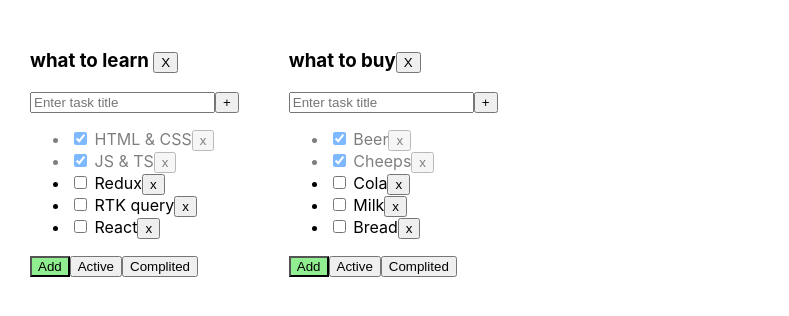
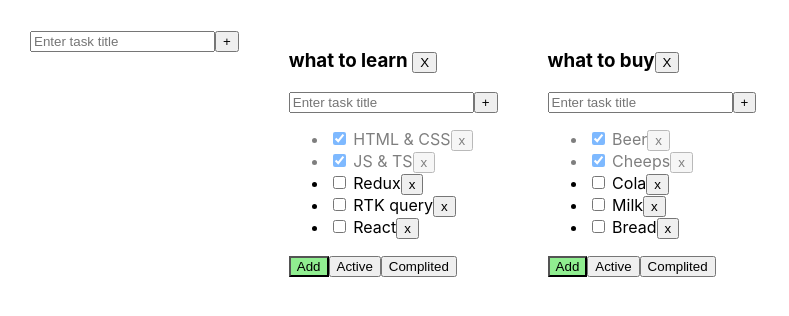
Before and after one commit to WladyslawRouba/Todolist, a React (Vite) app: page / in a window 1280 px wide. Shown: the top 316 px of the page, without its empty margins (0-789 px from the left). Built offline with nearby package versions, Linux system fonts and the light colour scheme.

Commit message:
2-sprint-2

```diff
--- a/src/App.tsx
+++ b/src/App.tsx
@@ -1,7 +1,8 @@
 import './App.css'
 import { useState } from'react'
-import {TodolistItem, taskType} from './TodolistItem.tsx'
+import {TodolistItem} from './TodolistItem.tsx'
 import {v1} from 'uuid'
+import {CreateItemForm} from "./CreateItemForm.tsx";
 
 export type FilterValues = "All" | "Active" | "Completed"
 export type Todolist = {
@@ -11,6 +12,11 @@ export type Todolist = {
 }
 export type tasksState = {
     [todolistId: string]: taskType[]
+}
+export type taskType = {
+    id: string
+    title: string
+    isDone: boolean
 }
 
 function App() {
@@ -36,6 +42,7 @@ function App() {
             {id: v1(), title: "Bread", isDone: false},
         ]
     })
+    // CRUD Task
     const deleteTask = (id: string, todolistId: string) => {
         setTasks({...tasks,[todolistId]: tasks[todolistId].filter((task) => task.id !== id )})
     }
@@ -47,12 +54,24 @@ function App() {
     const changeTaskStatus = (taskId: string, isDone: boolean, todolistId: string) => {
         setTasks({...tasks, [todolistId]: tasks[todolistId].map(task => task.id == taskId ? {...task, isDone} : task) })
     }
+    const changeTaskTitle = (taskId: string, title: string, todolistId: string) => {
+        setTasks({...tasks, [todolistId]: tasks[todolistId].map(task => task.id == taskId ? {...task, title} : task) })
+    }
 
+// CRUD TodoList
     const changeFilter = (filter: FilterValues, todolistId: string) => {
         setTodolists(todolists.map(tl => tl.id === todolistId ? {...tl, filter} : tl))
     }
+    const changeTodolistTitle = (title: string, todolistId: string) => {
+        setTodolists(todolists.map(tl => tl.id === todolistId ? {...tl, title} : tl))
+    }
     const deleteTodolist = (todolistId: string) =>{
         setTodolists(todolists.filter(tl => tl.id !== todolistId))
+    }
+    const createTodolist = (title: string) => {
+        const newTodolistId = v1()
+        setTodolists([...todolists, {id: newTodolistId, title, filter: "All"}])
+        setTasks({...tasks, [newTodolistId]: []})
     }
 
     const todolistComponents = todolists.map(tl => {
@@ -80,6 +99,8 @@ function App() {
                 createTask={createTask}
                 changeTaskStatus={changeTaskStatus}
                 deleteTodolist={deleteTodolist}
+                changeTaskTitle ={changeTaskTitle }
+                changeTodolistTitle={changeTodolistTitle}
 
 
             />
@@ -88,6 +109,7 @@ function App() {
 
     return (
         <div className="app">
+            <CreateItemForm createItem={createTodolist}/>
             {todolistComponents}
 
         </div>
--- /dev/null
+++ b/src/CreateItemForm.tsx
@@ -0,0 +1,46 @@
+import {Button} from "./Button.tsx";
+import {ChangeEvent, KeyboardEvent, useState} from "react";
+type Props = {
+    createItem: (title: string) => void
+}
+export const CreateItemForm = ({createItem}: Props) => {
+    const[itemTitle, setItemTitle] = useState('')
+    const[error, setError]= useState<string | null>(null)
+
+
+    const changeItemTitleHandler = (event: ChangeEvent<HTMLInputElement>) =>{
+        setItemTitle(event.currentTarget.value)
+        setError(null)
+
+    }
+
+    const createItemHandler = () => {
+        const trimmedTitle = itemTitle.trim()
+        if(trimmedTitle !== ''){
+            createItem(trimmedTitle)
+            setItemTitle('')
+        }else{
+            setError('Task title cannot be empty')
+        }
+    }
+
+    const createItemEnterHandler = (event: KeyboardEvent<HTMLInputElement>) =>{
+        if(event.key === "Enter"){
+            createItemHandler()
+        }
+    }
+    return (
+
+        <div>
+            <input className={error ? "error" : ""}
+                   value={itemTitle}
+                   placeholder="Enter task title"
+                   onChange={changeItemTitleHandler}
+                   onKeyDown={createItemEnterHandler}
+            />
+            <Button title="+" onClick={createItemHandler}/>
+            {error &&<div className={'error-message'}>{error}</div>}
+
+        </div>
+    )
+}
--- /dev/null
+++ b/src/EditableSpan.tsx
@@ -0,0 +1,28 @@
+import {ChangeEvent, useState} from "react";
+
+type Props = {
+    title: string,
+}
+export const EditableSpan = ({title}: Props) => {
+    const [isEditMode, setIsEditMode] = useState(false)
+    const [itemTitle, setItemTitle] = useState('title')
+
+    const onEditMode = () => {
+        setIsEditMode(true)
+    }
+    const offEditMode = () => {
+        setIsEditMode(false)
+    }
+    const changeItemTitleHandler = (event: ChangeEvent<HTMLInputElement>) => {
+        setItemTitle(event.currentTarget.value)
+    }
+
+    return (
+        isEditMode ? <input value={itemTitle}
+                            onChange={changeItemTitleHandler}
+                            onBlur={offEditMode}
+                            autoFocus
+            />
+            : <span onDoubleClick={onEditMode}>{title}</span>
+    )
+}
--- a/src/TodolistItem.tsx
+++ b/src/TodolistItem.tsx
@@ -1,8 +1,9 @@
 
 import {Button} from "./Button.tsx";
-import { FilterValues} from "./App.tsx";
-import {ChangeEvent, KeyboardEvent, useState } from "react";
-
+import { FilterValues, taskType } from "./App.tsx";
+import {ChangeEvent, } from "react";
+import { CreateItemForm } from "./CreateItemForm.tsx";
+import {EditableSpan} from "./EditableSpan.tsx";
 type TodolistItemPropsType = {
     todolistId: string
     title: string
@@ -13,36 +14,30 @@ type TodolistItemPropsType = {
     changeTaskStatus: (id: string, newStatusValue: boolean, todolistId: string) => void
     filter: FilterValues
     deleteTodolist: (id: string) => void
+    changeTaskTitle:(taskId: string, title: string, todolistId: string) => void
+    changeTodolistTitle: (title: string, todolistId: string) => void
 }
- export type taskType = {
-    id: string
-    title: string
-    isDone: boolean
-}
-export const TodolistItem = ({title, tasks, deleteTask, changeFilter, createTask, changeTaskStatus, filter,todolistId, deleteTodolist}: TodolistItemPropsType)=> {
+
+export const TodolistItem = ({title, tasks, deleteTask, changeFilter, createTask, changeTaskStatus, filter,todolistId, deleteTodolist,changeTaskTitle, changeTodolistTitle}: TodolistItemPropsType)=> {
 
     //1. const title = props.title
     // const tasks = props.tasks
     // 2. const{title: title, tasks: tasks } = props
     // 3. const{title, tasks} = props
 
-    const[taskTitle, setTaskTitle]= useState('')
-    const[error, setError]= useState<string | null>(null)
+   // const[taskTitle, setTaskTitle]= useState('')
+  //  const[error, setError]= useState<string | null>(null)
 
     /*const createTaskHandler = ()=>{
         createTask(taskTitle)
         setTaskTitle('')}*/
-    const createTaskHandler = () => {
-        const trimmedTitle = taskTitle.trim()
-        if(trimmedTitle !== ''){
-            createTask(trimmedTitle, todolistId)
-            setTaskTitle('')
-        }else{
-            setError('Task title cannot be empty')
-        }
+    const createTaskHandler = (title: string) => {
+
+            createTask(title,todolistId )
+
     }
 
-    const changeTaskTitleHandler = (event: ChangeEvent<HTMLInputElement>) =>{
+   /* const changeTaskTitleHandler = (event: ChangeEvent<HTMLInputElement>) =>{
         setTaskTitle(event.currentTarget.value)
         setError(null)
 
@@ -51,7 +46,7 @@ export const TodolistItem = ({title, tasks, deleteTask, changeFilter, createTask
         if(event.key === "Enter"){
             createTaskHandler()
         }
-    }
+    }*/
 
 
     const tasksItems = tasks.map(task => {
@@ -61,7 +56,7 @@ export const TodolistItem = ({title, tasks, deleteTask, changeFilter, createTask
         }
         return(
             <li key={task.id} className={task.isDone ? 'is-done' : ''}>
-                <input  onChange={changeTaskStatusHandler} type="checkbox" checked={task.isDone}/> <span>{task.title}</span>
+                <input  onChange={changeTaskStatusHandler} type="checkbox" checked={task.isDone}/> <EditableSpan title={task.title} />
                 <Button onClick= {()=> deleteTask(task.id, todolistId)} title= "x"/>
             </li>
         )
@@ -73,8 +68,8 @@ export const TodolistItem = ({title, tasks, deleteTask, changeFilter, createTask
                 <Button title="X" onClick= {()=> deleteTodolist(todolistId)}/>
             </h3>
 
-
-            <div>
+       <CreateItemForm createItem={createTaskHandler}/>
+           {/* <div>
                 <input className={error ? "error" : ""}
                        value={taskTitle}
                        placeholder="Enter task title"
@@ -84,10 +79,11 @@ export const TodolistItem = ({title, tasks, deleteTask, changeFilter, createTask
                 <Button title="+" onClick={createTaskHandler}/>
                 {error &&<div className={'error-message'}>{error}</div>}
 
-            </div>
+            </div>*/}
 
             <ul>
                 {tasksItems}
+
             </ul>
 
             <div>
```
Lines whose indentation alone changed are shown as unchanged.
